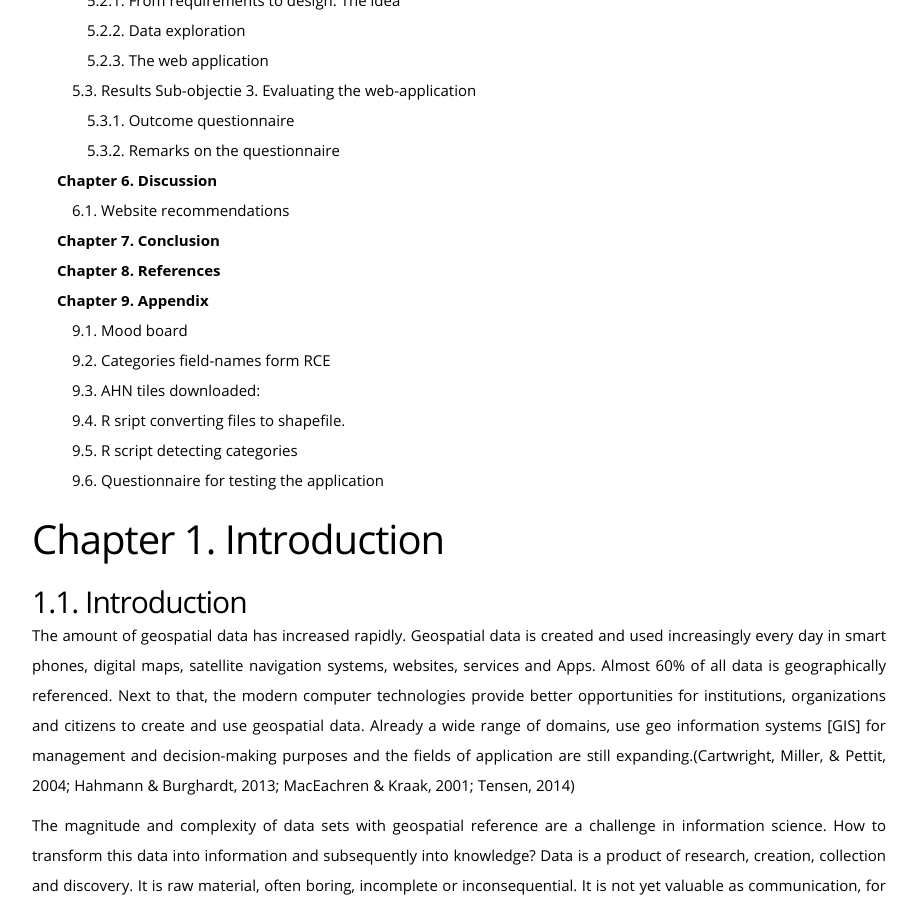
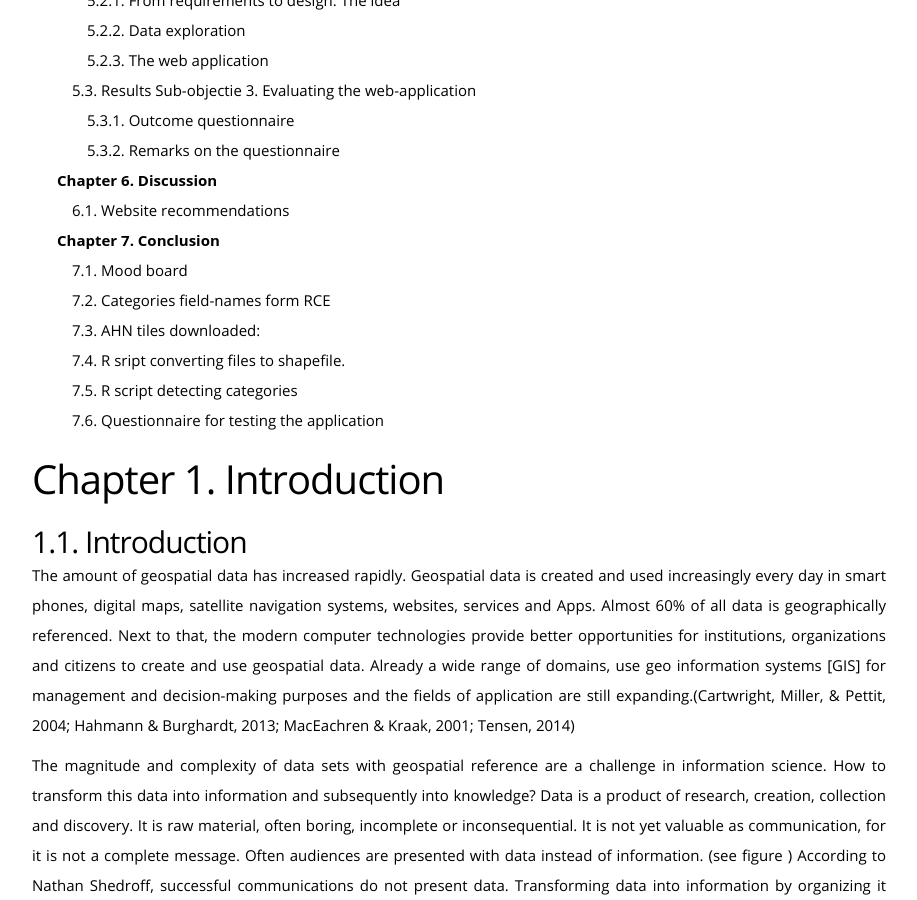
Before and after one commit to NieneB/InternshipReport, a Jekyll site: the page built from index.md, in a window 1280 px wide and 900 px high, scrolled down 3518 px. Shown: the whole window, without its empty margins (181-1098 px from the left). Built offline with Jekyll 4.4.1, drawn with Linux system fonts in a browser that asks for light colours; some web fonts are replaced.

Commit message:
nocount references

```diff
--- a/index.md
+++ b/index.md
@@ -871,7 +871,7 @@ Because there are sufficient recommendations to be done to improve the web appli
 # Conclusion
 Every geo-visualization needs to be looked at individually and specific for that type. A type of story must be selected to tell.
 
-# References
+<h1 class ="nocount">References</h1>
 <div id="bib">
  <p> <b>Actueel Hoogtebestand Nederland.</b>  (n.d.). AHN - Actueel Hoogtebestand Nederland - homepage [overzichtspagina]. Retrieved July 13, 2015, from http://www.ahn.nl/index.html</p>
 
@@ -928,7 +928,7 @@ Every geo-visualization needs to be looked at individually and specific for that
 </p>
 </div>
 
-# Appendix
+<h1 class="nocount" >Appendix</h1>
 
 ## Mood board
 
```
